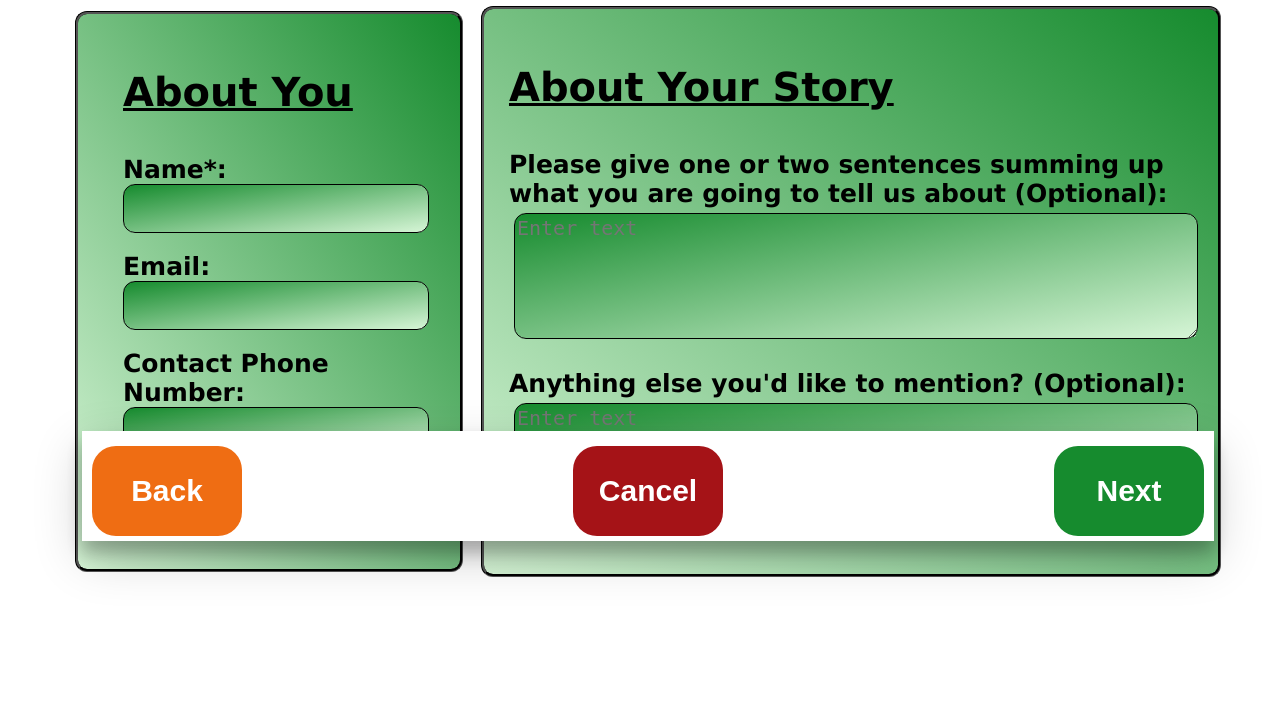
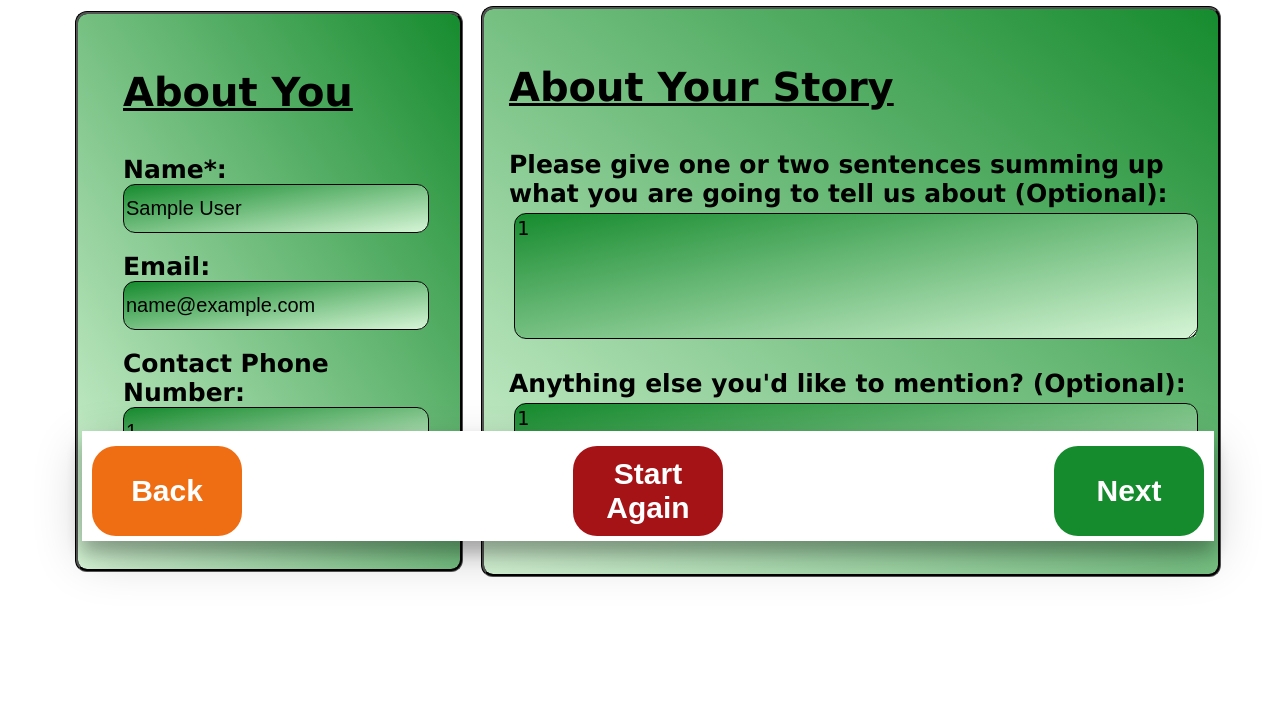
Before and after one commit to EarlGreyFTW/BoothCode, a PHP site: page /PersonalDetails.php in a window 1280 px wide. Shown: the part 259-979 px from the top of the page. Run offline with PHP 8.4, Linux system fonts and the light colour scheme; the visitor is signed in with stand-in values (Sample User, id 1); lists and menus that the app fills with data are empty.

Commit message:
Function adjustments 22-12-22 10:36

```diff
--- a/PersonalDetails.php
+++ b/PersonalDetails.php
@@ -1,4 +1,9 @@
 <?php include "initiate.php";
+$name = mysqli_real_escape_string($connect, $_SESSION["NAME"]);
+$number = mysqli_real_escape_string($connect, $_SESSION["NUMBER"]);
+$email = mysqli_real_escape_string($connect, $_SESSION["EMAIL"]);
+$description = mysqli_real_escape_string($connect, $_SESSION["DESCRIPTION"]);
+$addnotes = mysqli_real_escape_string($connect, $_SESSION["ADDITIONALNOTES"]);
 ?>
 <!DOCTYPE html>
 <html lang="GB">
@@ -21,15 +26,15 @@
 			<div id="about-you">
 				<h3>About You</h3>
 				<label>Name*:
-					<input type="text" class="input-text-box" name="FullName" required>
+					<input type="text" class="input-text-box" name="FullName" value="<?php echo $name; ?>" required>
 				</label>
 				<br><br>
 				<label>Email:
-					<input type="email" class="input-text-box" name="Email">
+					<input type="email" class="input-text-box" name="Email" value="<?php echo $email; ?>">
 				</label>
 				<br><br>
 				<label>Contact Phone Number:
-					<input type="tel" class="input-text-box" name="PhoneNumber">
+					<input type="tel" class="input-text-box" name="PhoneNumber" value="<?php echo $number; ?>">
 				</label>
 				<br><br>
                 <p><em>* required</em></p>
@@ -40,11 +45,11 @@
 			<div id="about-your-story">
 				<h3>About Your Story</h3>
 				<label>Please give one or two sentences summing up what you are going to tell us about (Optional):
-					<textarea rows="5" cols="55" name="Summary" placeholder="Enter text"></textarea>
+					<textarea rows="5" cols="55" name="Summary" placeholder="Enter text" ><?php echo $description; ?></textarea>
 				</label>
 				<br><br>
 				<label>Anything else you'd like to mention? (Optional):
-					<textarea rows="5" cols="55" name="AdditionalInfo" placeholder="Enter text"></textarea>
+					<textarea rows="5" cols="55" name="AdditionalInfo" placeholder="Enter text"><?php echo $addnotes; ?></textarea>
 				</label>
 				<br><br>
 			</div>
@@ -53,7 +58,7 @@
 </table>
 <div class="bottom-menu">
 	<button class="next-button" type="submit" value="Next" name="Next"><a class="link"><b>Next</b></a></button>
-	<button class="cancel-button"><b><a class="link" href="index.php">Cancel</a></b></button>
+	<button class="cancel-button"><b><a class="link" href="index.php">Start Again</a></b></button>
 	<button class="back-button"><b><a href="index.php" class="link">Back</a></b></button>
 </div>
 </form>
--- a/STYLE.css
+++ b/STYLE.css
@@ -49,10 +49,12 @@ button:hover {
     box-shadow: 0 12px 16px 0 rgba(0,0,0,0.24), 0 17px 50px 0 rgba(0,0,0,0.19);
 }
 #h-recording:target{
-    font-size: 15px;
+    font-size: 25px;
+    font-style: oblique;
 }
 #h-stop:target{
-    font-size: 15px;
+    font-size: 25px;
+    font-style: oblique;
 }
 
 /* CLASSES */
--- a/Summary.php
+++ b/Summary.php
@@ -13,7 +13,7 @@
     <h1>TNMOC Knowledge Booth Video Recorder</h1>
     <h2>User Details</h2>
 </div>
-<form method="POST">
+<form method="POST" onSubmit="return confirm('Are you sure you want to submit your story?');">
     <div id="final-message">
         <h3>Anything Else</h3>
         <label>Anything else you would like to tell us? (Optional):
@@ -35,7 +35,7 @@
 	} ?>
     <div class="bottom-menu">
 	    <button class="next-button" type="submit" value="Next" name="Next"><a class="link"><b>Finish</b></a></button>
-	    <button class="cancel-button"><b><a class="link" href="index.php">Cancel</a></b></button>
+	    <button class="cancel-button"><b><a class="link" href="index.php">Start Again</a></b></button>
 	    <button class="back-button"><b><a href="Record.php" class="link">Back</a></b></button>
     </div>
 </form>
```
Also changed, not shown: Record.php (+4 -4 lines).
